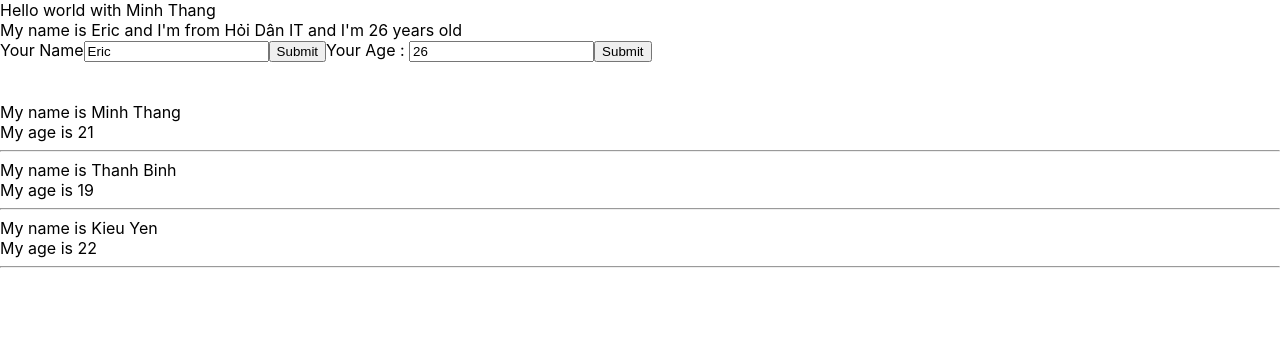
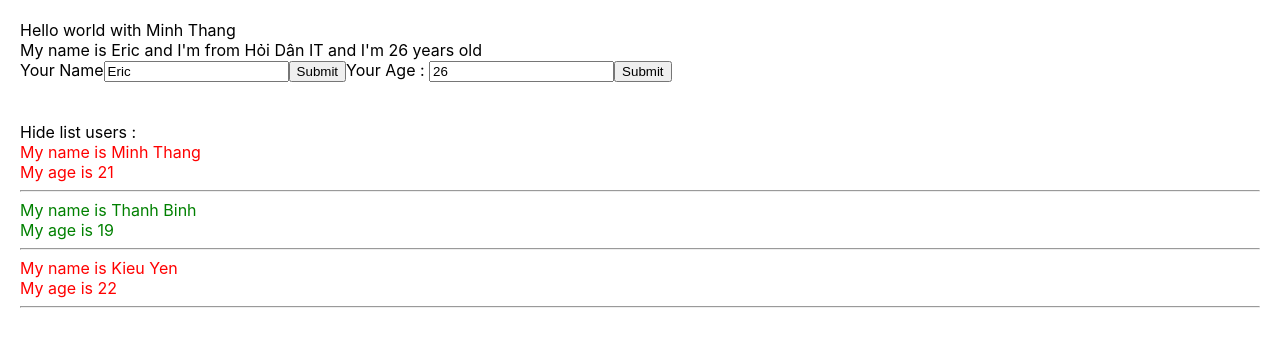
Before and after one commit to Thang-Nguyen-Minh/REACTJS, a React (Create React App) app: page / in a window 1280 px wide. Shown: the top 346 px of the page. Built offline with nearby package versions, Linux system fonts and the light colour scheme.

Commit message:
Conditional Output - Sử dụng câu điều kiện

```diff
--- a/src/App.css
+++ b/src/App.css
@@ -1,4 +1,5 @@
 body {
+  padding : 20px;
   margin: 0;
   font-family: -apple-system, BlinkMacSystemFont, 'Segoe UI', 'Roboto', 'Oxygen',
     'Ubuntu', 'Cantarell', 'Fira Sans', 'Droid Sans', 'Helvetica Neue',
@@ -6,7 +7,12 @@ body {
   -webkit-font-smoothing: antialiased;
   -moz-osx-font-smoothing: grayscale;
 }
-
+.red{
+  color:red
+}
+.green{
+  color:green
+}
 code {
   font-family: source-code-pro, Menlo, Monaco, Consolas, 'Courier New',
     monospace;
--- a/src/components/DisplayInfo.js
+++ b/src/components/DisplayInfo.js
@@ -1,6 +1,16 @@
 import React from 'react'
 
 class DisplayInfo extends React.Component {
+    state={
+        isShowListUser : true//mặc định là luôn hiện
+    }
+    handleShowHide=()=>{
+        this.setState({
+            isShowListUser: !this.state.isShowListUser//cập nhật ngược với giá trị hiện tại khi click,đang false
+            // click => true và ngược lại
+        })
+    }
+
     render() {
         //props => viết tắt của properties : tài sản
         //Eric và 26 muốn truyền động sang
@@ -8,14 +18,45 @@ class DisplayInfo extends React.Component {
         //destructoring array/object
         const {listUsers} = this.props;//objects
         // const listUsers=this.props.listUsers;
-        //console.log(listUsers);
+        //in ra 1 mảng chứa nhiều obj
+        console.table(listUsers);
         //map yêu cầu truyền vào 1 function : lặp từng phần từ 1
         //map trả về 1 mảng mới và mảng mới chứa code HTML
+        //covert từ string sang number => thêm dấu + vào trước string
         return (
             <div>
+                <div>
+                    <span onClick={()=>{this.handleShowHide()}}>
+                        {this.state.isShowListUser ? 'Hide list users :':'Show list users : '}
+                    </span>
+                </div>
+                {/*Cờ là true thì mới show list user*/}
+                {this.state.isShowListUser &&
+                    <div>
                     {listUsers.map((user) => {
+                        /*
+                        if(+user.age > 20){
                             return (
-                        <div key={user.id}>
+                                <div key={user.id} className="green">
+                                    <div>My name is {user.name}</div>
+                                    <div>My age is {user.age}</div>
+                                    <hr/>
+                                </div>
+                            )
+                        }
+                        else{
+                            return (
+                                <div key={user.id} className="red">
+                                    <div>My name is {user.name}</div>
+                                    <div>My age is {user.age}</div>
+                                    <hr/>
+                                </div>
+                            )
+                        }
+                         */
+
+                        return (
+                            <div key={user.id} className={+user.age>20 ? "red" : "green"}>
                                 <div>My name is {user.name}</div>
                                 <div>My age is {user.age}</div>
                                 <hr/>
@@ -23,6 +64,8 @@ class DisplayInfo extends React.Component {
                         )
                     })}
                 </div>
+                }
+            </div>
         )
     }
 }
--- a/src/components/MyComponent.js
+++ b/src/components/MyComponent.js
@@ -31,17 +31,17 @@ class MyComponent extends React.Component {
             {
                 id: 1,
                 name: 'Minh Thang',
-                age: 21
+                age: '21'
             },
             {
                 id: 2,
                 name: 'Thanh Binh',
-                age: 19
+                age: '19'
             },
             {
                 id: 3,
                 name: 'Kieu Yen',
-                age: 22
+                age: '22'
             }
         ]
     }
--- a/src/index.js
+++ b/src/index.js
@@ -8,9 +8,9 @@ import store from './redux/store';
 const root = ReactDOM.createRoot(document.getElementById('root'));
 root.render(
   <Provider store={store}>
-    <React.StrictMode>
+    {/*<React.StrictMode>*/}
       <App />
-    </React.StrictMode>
+    {/*</React.StrictMode>*/}
   </Provider>
 );
 
```
Lines whose indentation alone changed are shown as unchanged.
